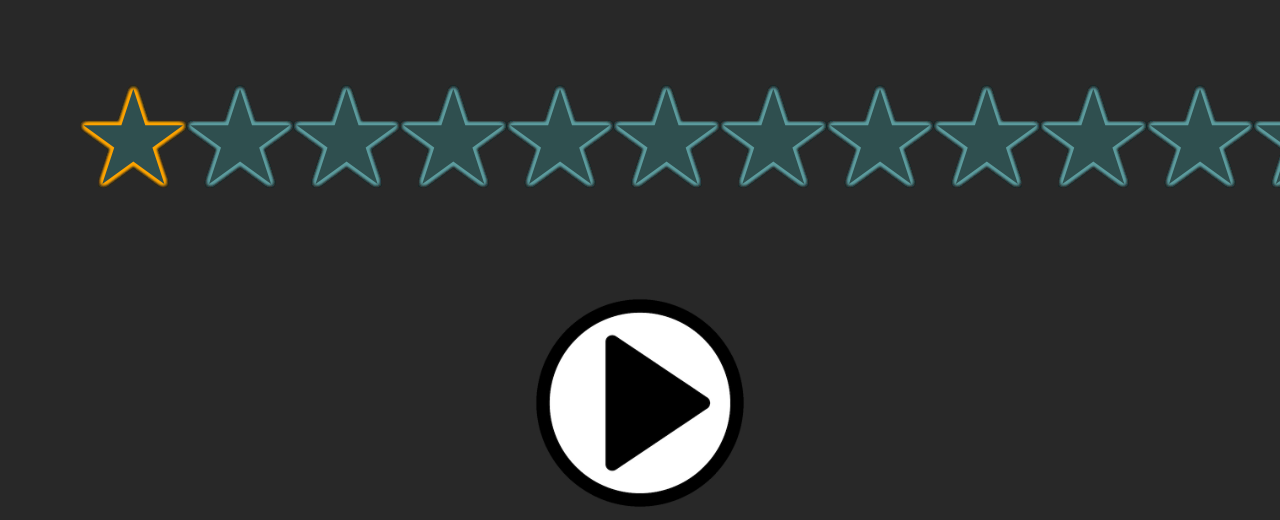
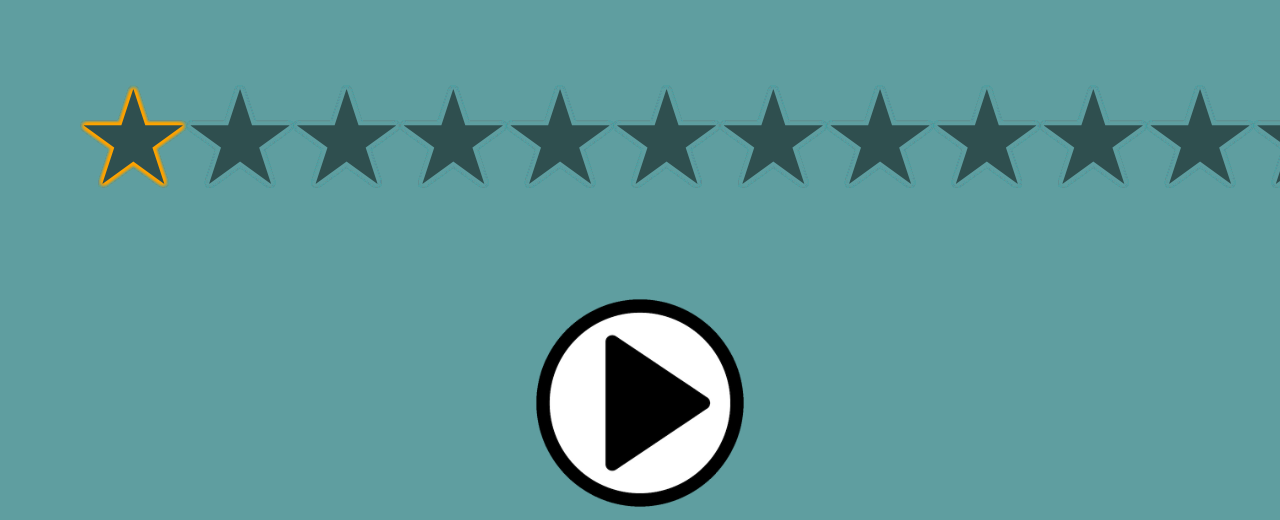
Before and after one commit to keisukethesummer/Metronome, a plain HTML site: page index.html in a window 1280 px wide. Shown: the top 520 px of the page. Drawn offline with Linux system fonts and the light colour scheme.

Commit message:
モバイルファーストに書き直し。１

```diff
--- a/index.html
+++ b/index.html
@@ -4,7 +4,7 @@
   <!-- <link rel="stylesheet" href="https://stackpath.bootstrapcdn.com/bootstrap/4.5.0/css/bootstrap.min.css" integrity="sha384-9aIt2nRpC12Uk9gS9baDl411NQApFmC26EwAOH8WgZl5MYYxFfc+NcPb1dKGj7Sk" crossorigin="anonymous"> -->
   <link rel ="stylesheet" href="./style.css">
   <meta charset="UTF-8">
-  <meta name="viewport" content="width=device-width, initial-scale=1.0, user-scalable=no">
+  <meta name="viewport" content="width=device-width, initial-scale=1.0, maximum-scale=1.0, user-scalable=no">
   <title>メトロノーム</title>
 </head>
 <body>
--- a/style.css
+++ b/style.css
@@ -496,14 +496,14 @@ body {
   width: 100vw;
 }
 
+.app {
+  background-color: cadetblue;
+  display: flex;
+  height: 100vh;
+  width: 100vw;
+}
 /* 960px以下 */
 @media screen and (max-width:960px) {
-  .app {
-    /* background-color: cadetblue; */
-    display: flex;
-    height: 100vh;
-    width: 100vw;
-  }
 
   #pointers {
     /* background-color: firebrick; */
@@ -595,6 +595,9 @@ body {
 
 /* ここから961px以上 */
 @media screen and (min-width:961px) {
+  .app {
+    display: block;
+  }
   #pointers {
     /* background-color: blueviolet; */
     text-align: center;
@@ -670,7 +673,7 @@ body {
     border-radius: 50%;
   }
 }
-/* 601以上ここまで */
+/* 961以上ここまで */
 
 .disabled {
   opacity: 0.3;
```
